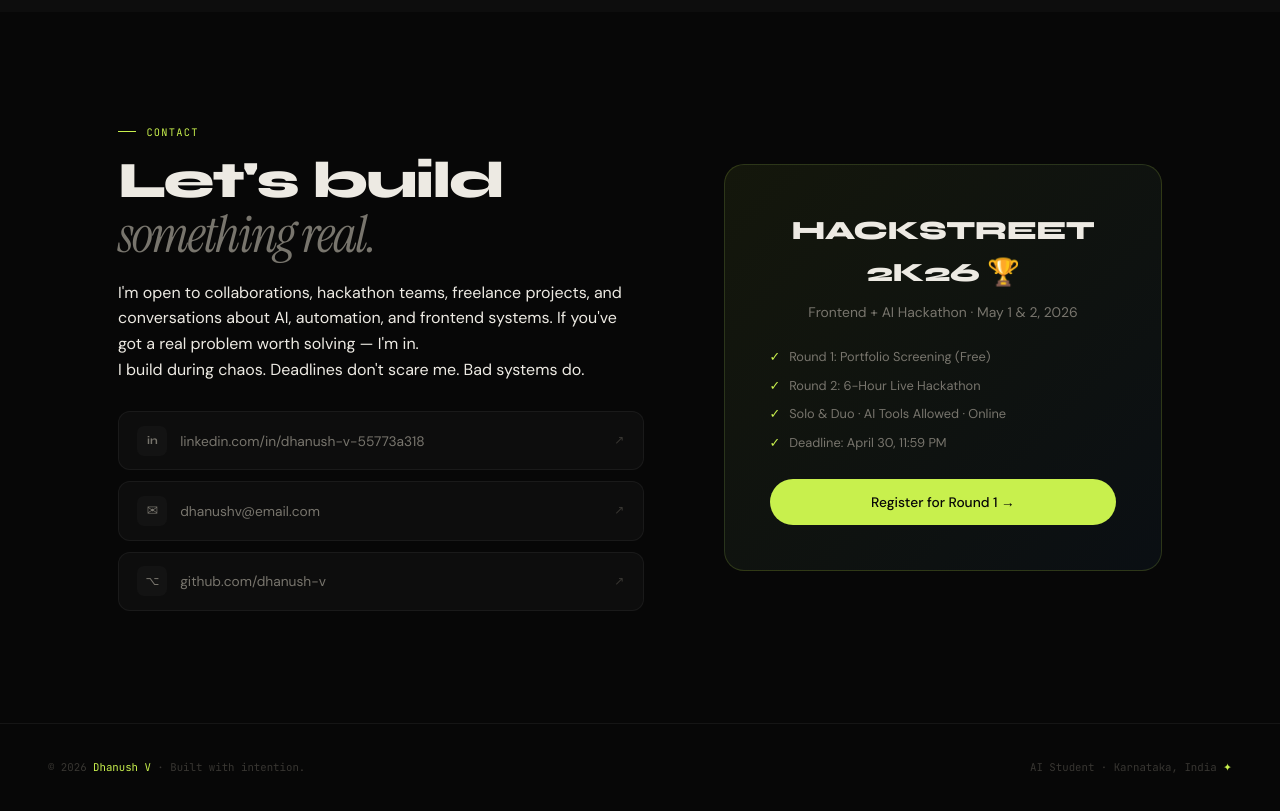
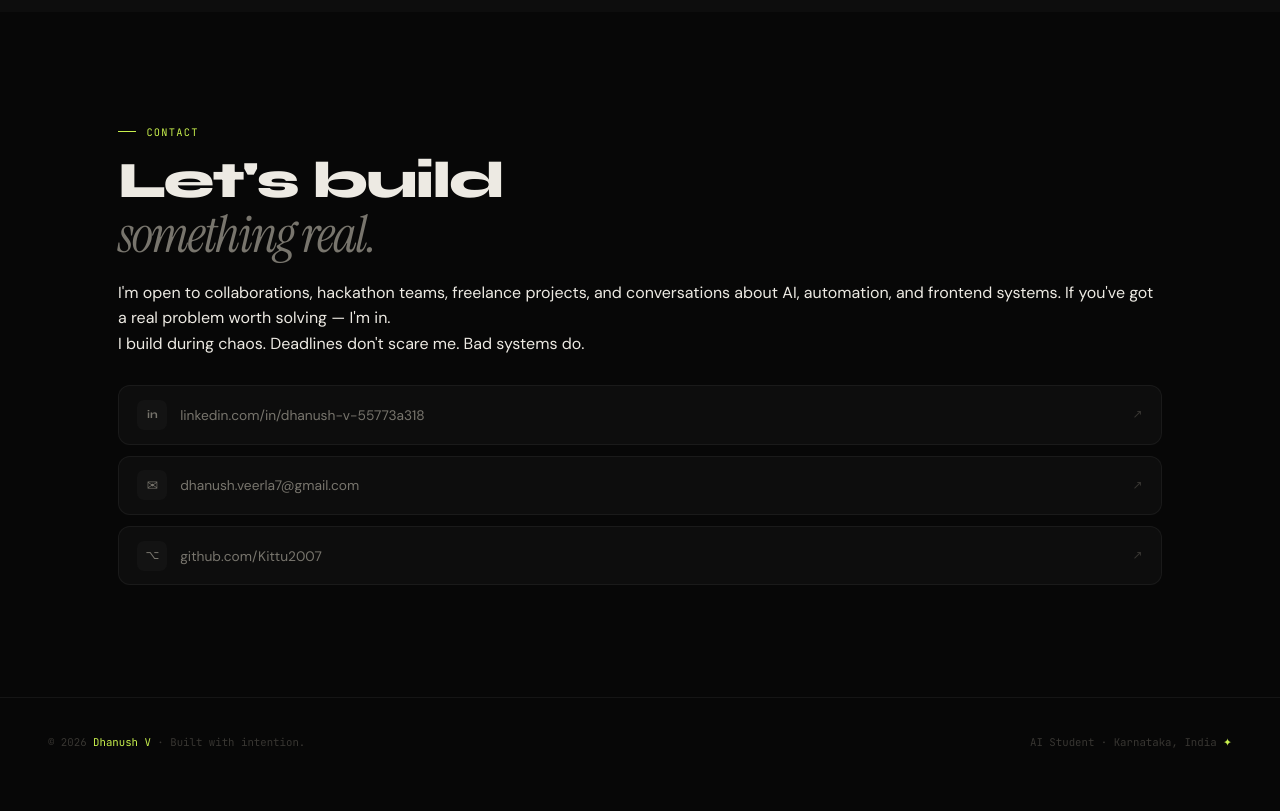
Before and after one commit to Kittu2007/portfolio, a plain HTML site: page index.html in a window 1280 px wide. Shown: the part 6420-7231 px from the top of the page. After the commit the page ends 7206 px from the top, so only its background shows below. Drawn offline with Linux system fonts and the light colour scheme.

Commit message:
Add files via upload

```diff
--- a/index.html
+++ b/index.html
@@ -434,7 +434,7 @@ section { padding: 7rem 0; }
 .tl-desc { font-size: .82rem; color: var(--text2); line-height: 1.7; }
 
 /* ── CONTACT ── */
-.contact-grid { display: grid; grid-template-columns: 1.2fr 1fr; gap: 5rem; align-items: center; }
+.contact-grid { display: grid; grid-template-columns: 1fr; max-width: 600px; }
 .contact-text p { font-size: .93rem; color: var(--text2); line-height: 1.8; margin-bottom: 1.4rem; }
 .contact-links { display: flex; flex-direction: column; gap: .7rem; margin-top: 1.8rem; }
 .c-link {
@@ -907,8 +907,7 @@ footer {
 <!-- CONTACT -->
 <section id="contact">
   <div class="container">
-    <div class="contact-grid">
-      <div class="reveal">
+    <div class="reveal">
         <div class="s-label">Contact</div>
         <h2 class="s-title">Let's build<br><em>something real.</em></h2>
         <p>I'm open to collaborations, hackathon teams, freelance projects, and conversations about AI, automation, and frontend systems. If you've got a real problem worth solving — I'm in.</p>
@@ -920,35 +919,18 @@ footer {
             <span class="c-lbl">linkedin.com/in/dhanush-v-55773a318</span>
             <span class="c-arr">↗</span>
           </a>
-          <a href="mailto:dhanushv@email.com" class="c-link">
+          <a href="mailto:dhanush.veerla7@gmail.com" class="c-link">
             <div class="c-ico">✉</div>
-            <span class="c-lbl">dhanushv@email.com</span>
+            <span class="c-lbl">dhanush.veerla7@gmail.com</span>
             <span class="c-arr">↗</span>
           </a>
-          <a href="https://github.com/dhanush-v" target="_blank" class="c-link">
+          <a href="https://github.com/Kittu2007" target="_blank" class="c-link">
             <div class="c-ico" style="font-size:.75rem;">⌥</div>
-            <span class="c-lbl">github.com/dhanush-v</span>
+            <span class="c-lbl">github.com/Kittu2007</span>
             <span class="c-arr">↗</span>
           </a>
         </div>
       </div>
-
-      <div class="reveal d2">
-        <div class="cta-box">
-          <div class="cta-title">HACKSTREET 2K26 🏆</div>
-          <div class="cta-sub">Frontend + AI Hackathon · May 1 & 2, 2026</div>
-          <div class="cta-items">
-            <div class="cta-item"><span>✓</span> Round 1: Portfolio Screening (Free)</div>
-            <div class="cta-item"><span>✓</span> Round 2: 6-Hour Live Hackathon</div>
-            <div class="cta-item"><span>✓</span> Solo & Duo · AI Tools Allowed · Online</div>
-            <div class="cta-item"><span>✓</span> Deadline: April 30, 11:59 PM</div>
-          </div>
-          <a href="https://docs.google.com/forms/d/e/1FAIpQLSfXVeo7qS8Dww890Ovixmft2sw3ZcOujyi8DXjgFPbfMcXzFg/viewform" target="_blank" class="btn-p" style="width:100%;justify-content:center;">
-            Register for Round 1 →
-          </a>
-        </div>
-      </div>
-    </div>
   </div>
 </section>
 
```
